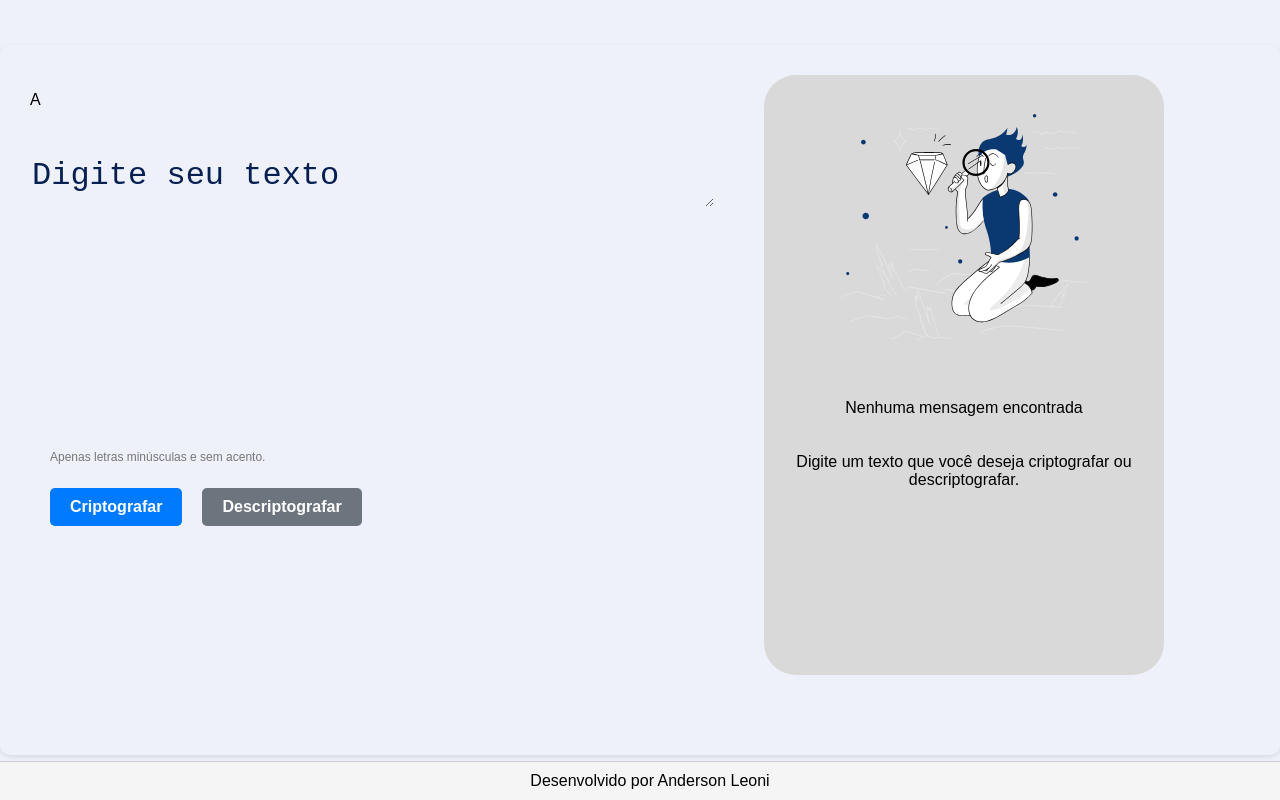
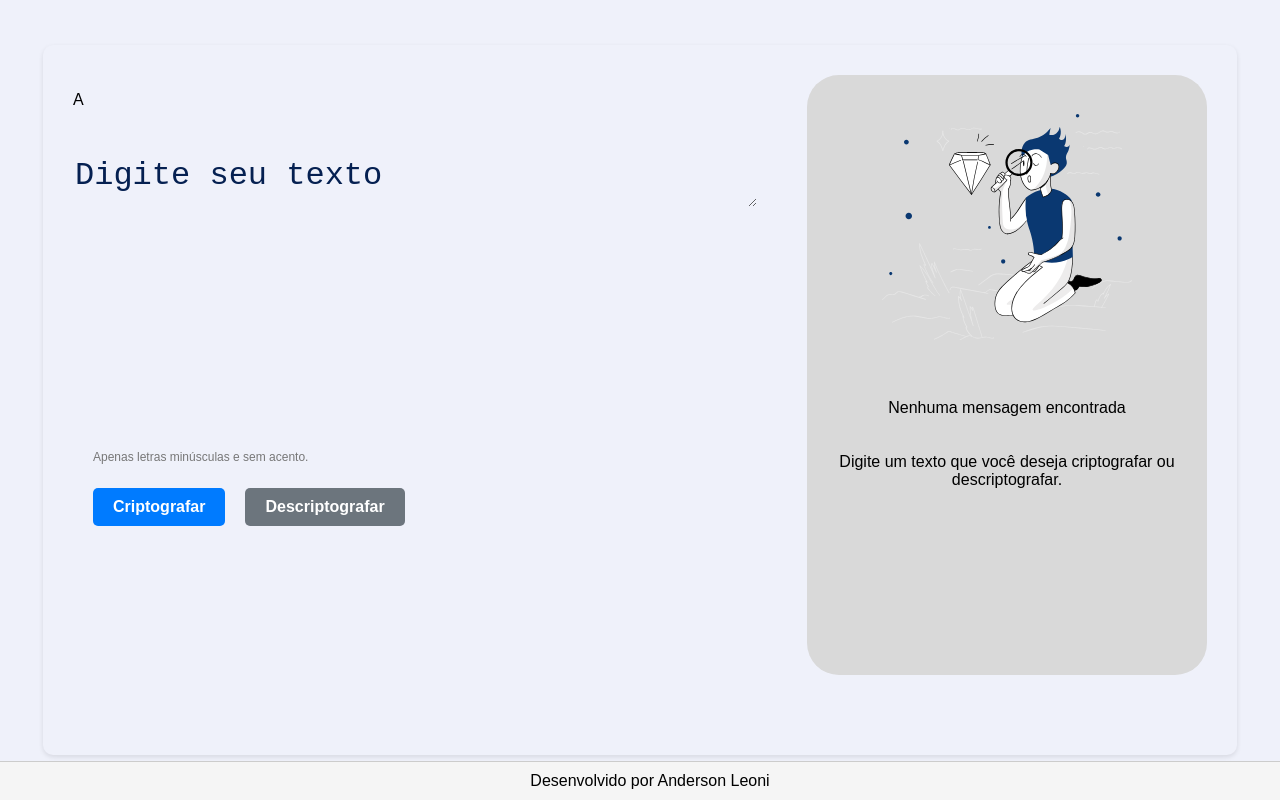
Before and after one commit to AndersonLeoni/decodificador, a plain HTML site: page index.html in a window 1280 px wide. Drawn offline with Linux system fonts and the light colour scheme.

```diff
--- a/style.css
+++ b/style.css
@@ -15,8 +15,7 @@ body {
     border-radius: 10px;
     padding: 30px;
     box-shadow: 0 2px 5px rgba(0, 0, 0, 0.1);
-    width: 1440px;
-    height: auto;
+
 
 }
 
```
